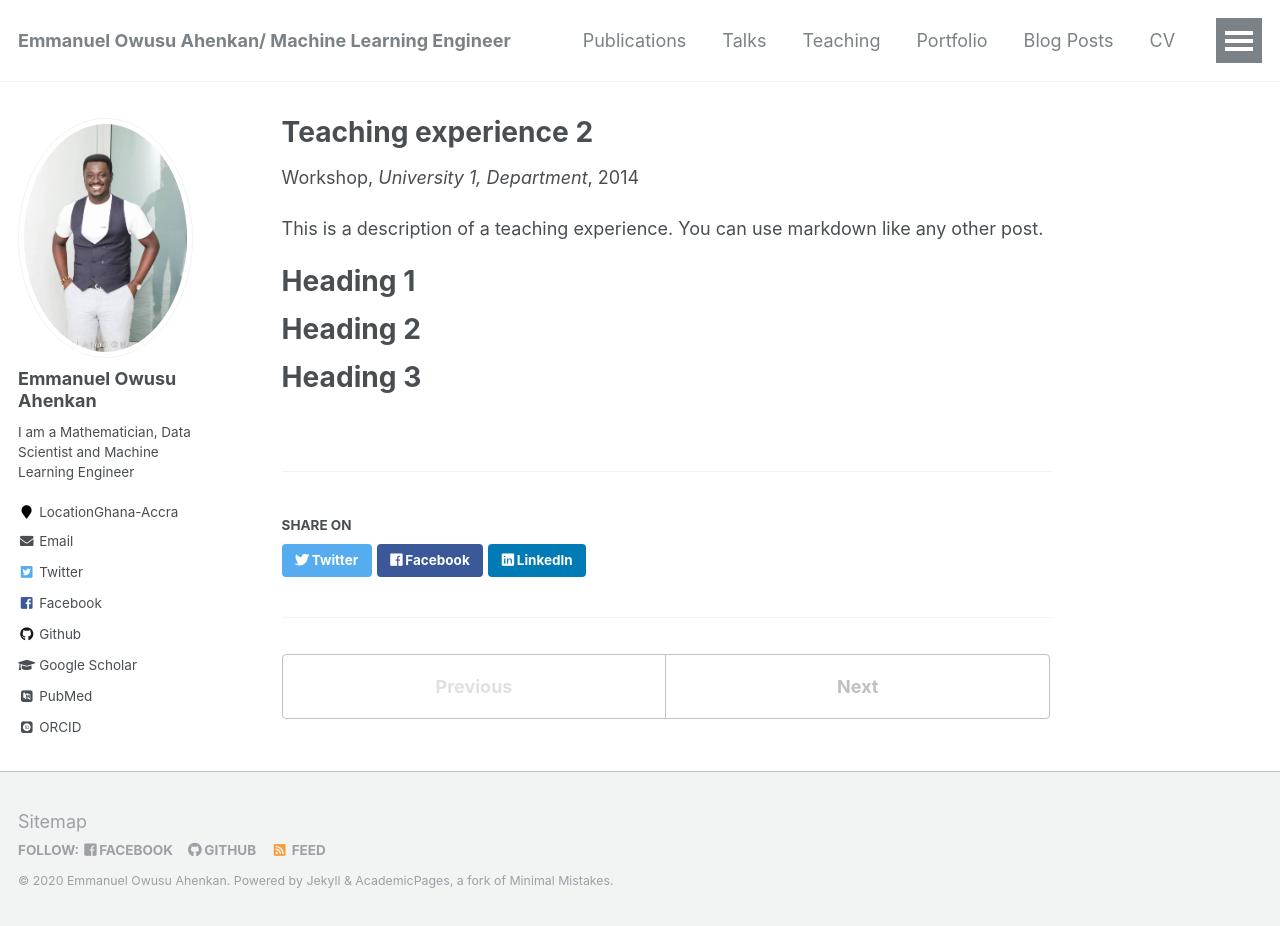
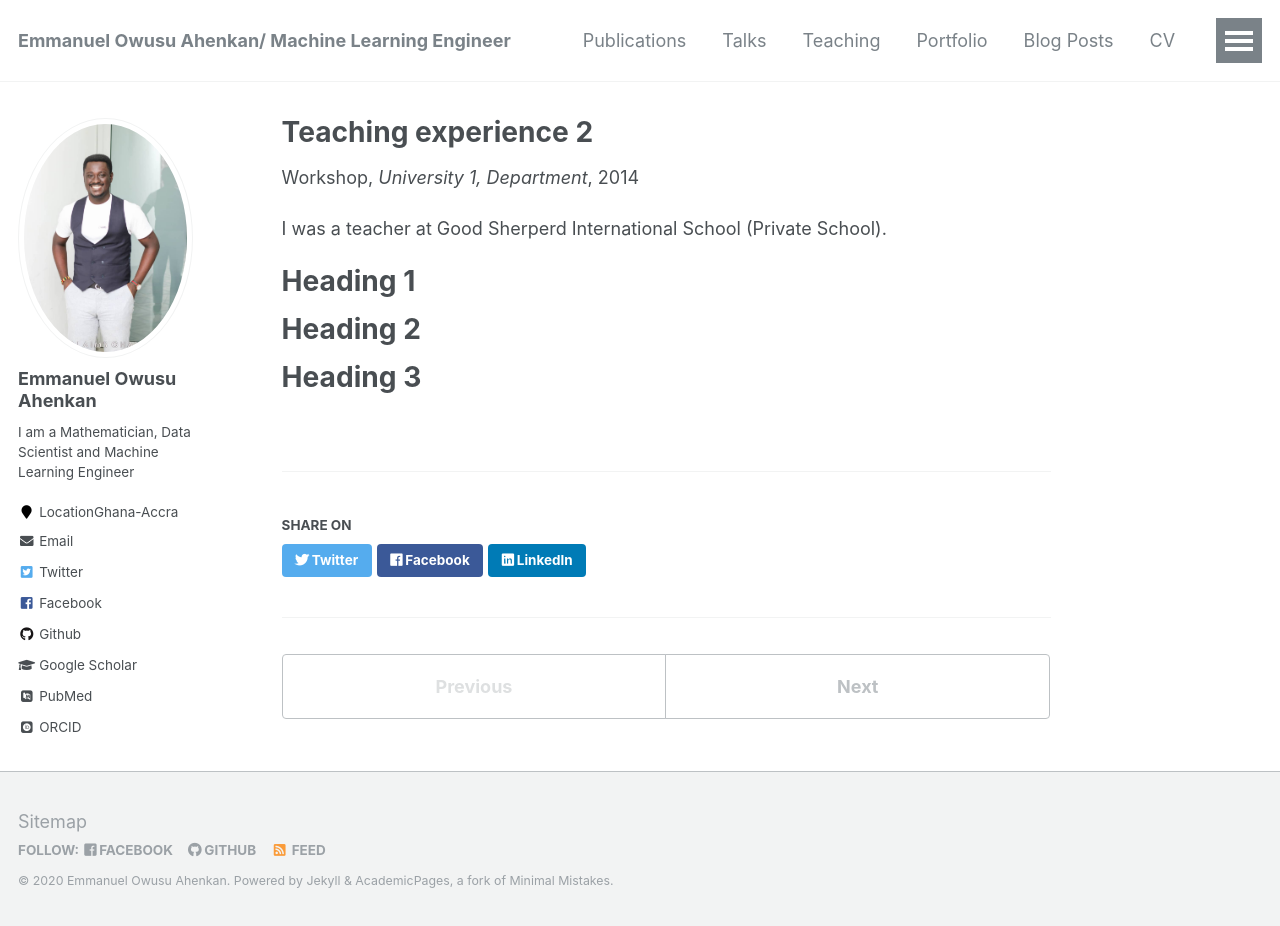
Before and after one commit to EmmanuelOwusu/EmmanuelOwusu.github.io, a Jekyll site: the page built from _teaching/2015-spring-teaching-2.md, in a window 1280 px wide and 926 px high. Built offline with Jekyll 4.4.1, drawn with Linux system fonts in a browser that asks for light colours; some web fonts are replaced.

Commit message:
Teaching two 1
Teaching two 1

```diff
--- a/_teaching/2015-spring-teaching-2.md
+++ b/_teaching/2015-spring-teaching-2.md
@@ -8,7 +8,8 @@ date: 2014-06-01
 location: "Kumasi, Ghana"
 ---
 
-This is a description of a teaching experience. You can use markdown like any other post.
+I was a teacher at Good Sherperd International School (Private School).
+
 
 Heading 1
 ======
```
